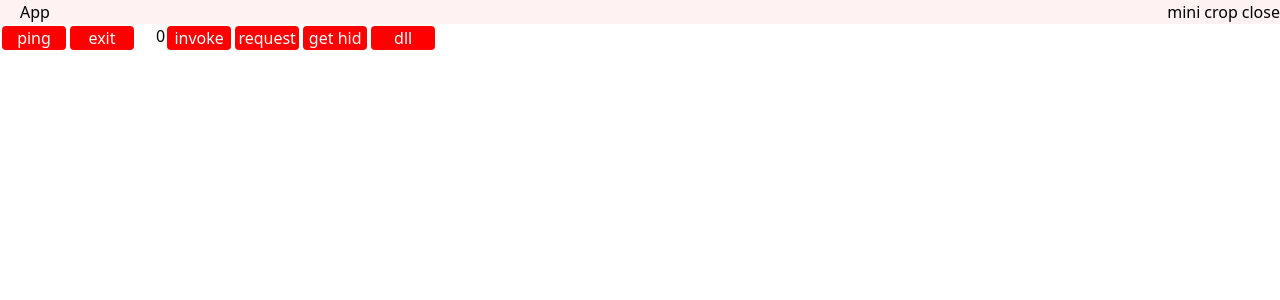
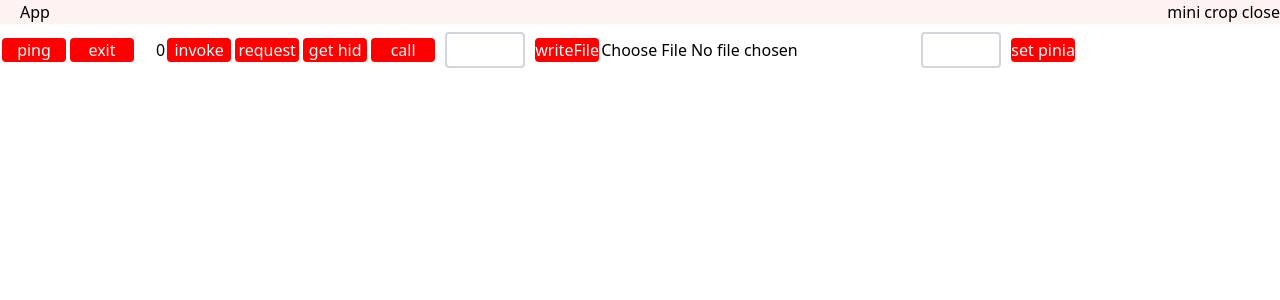
Before and after one commit to sekzerd/demo-electron-vite, a Vue app: page / in a window 1280 px wide. Shown: the top 300 px of the page. Built offline with nearby package versions, Linux system fonts and the light colour scheme.

Commit message:
add pinia

```diff
--- a/package.json
+++ b/package.json
@@ -27,6 +27,8 @@
     "@tailwindcss/vite": "^4.1.17",
     "electron-updater": "^6.3.9",
     "koffi": "^2.14.1",
+    "pinia": "^3.0.4",
+    "pinia-plugin-persistedstate": "^4.7.1",
     "tailwindcss": "^4.1.17"
   },
   "devDependencies": {
--- a/src/main/event/event_global.js
+++ b/src/main/event/event_global.js
@@ -17,7 +17,7 @@ function testKoffi(a, b, app) {
     let ret = myadd(a, b);
     return ret;
 }
-
+import fs from 'fs';
 function event_global(ipcMain, app) {
     ipcMain.handle("app:invoke_add", (event, data) => {
         console.log("invoke_add receive:", data);
@@ -30,6 +30,22 @@ function event_global(ipcMain, app) {
         const ret = testKoffi(a, b, app);
         return Promise.resolve(ret);
     });
+    ipcMain.handle("app:fs:writeFileSync", (event, path, data) => {
+        try {
+            fs.writeFileSync(path, data);
+            return Promise.resolve(null);
+        } catch (e) {
+            return Promise.resolve(e);
+        }
+    });
+    ipcMain.handle("app:fs:readFileSync", (event, path, data) => {
+        try {
+            const data = fs.readFileSync(path, 'utf8');
+            return Promise.resolve(data);
+        } catch (e) {
+            return Promise.resolve(e);
+        }
+    });
 }
 
 export { event_global };
--- a/src/renderer/src/App.vue
+++ b/src/renderer/src/App.vue
@@ -1,5 +1,6 @@
 <script setup lang="ts">
 // import Versions from './components/Versions.vue'
+import { write } from 'fs'
 import AppBar from './components/AppBar.vue'
 import { ref } from 'vue'
 
@@ -44,12 +45,49 @@ async function invokeKoffi(): Promise<void> {
   const ret = await window.electron.ipcRenderer.invoke('test-koffi', 1, 2)
   console.log('koffi test invoked, ret:', ret)
 }
+
+const data = ref('')
+
+async function writeFile(): Promise<void> {
+  console.log('invoking write file')
+  console.log('writing file with data:', data.value)
+  const ret = await window.electron.ipcRenderer.invoke('app:fs:writeFileSync', 'test.txt', data.value)
+  console.log('file write invoked, ret:', ret)
+  console.log('write file invoked, quitting app')
+}
+
+function handleFileUpload(event: Event): void {
+  const input = event.target as HTMLInputElement
+  if (input.files && input.files[0]) {
+    const file = input.files[0]
+    const reader = new FileReader()
+    reader.onload = function (e) {
+      const content = e.target?.result
+      console.log('File content:', content)
+    }
+    reader.readAsText(file)
+  }
+}
+
+import { useAppStore } from './stores/useAppStore'
+const data_pinia = ref('')
+function save_pinia_data(): void {
+  const app_store = useAppStore();
+  app_store.text = data_pinia.value;
+}
+import { onMounted } from 'vue'
+onMounted(() => {
+  const app_store = useAppStore();
+
+  console.log('mounted, fetching pinia data', app_store.text)
+  data_pinia.value = app_store.text
+})
 </script>
 
 <template>
   <div>
     <AppBar />
-    <div class="flex">
+    <div class="flex  items-center ">
       <button class="btn bg-blue-500 m-2  rounded text-white" @click="ipcHandle">
         ping
       </button>
@@ -71,7 +109,20 @@ async function invokeKoffi(): Promise<void> {
         get hid devices
       </button>
       <button class="btn bg-blue-500 m-2  rounded text-white" @click="invokeKoffi">
-        dll</button>
+        call demo_dll</button>
+
+
+      <input v-model="data" class="border-2 border-gray-300 rounded m-2 p-1 w-20" type="text" />
+      <button class="btn bg-blue-500 m-2  rounded text-white" @click="writeFile">
+        writeFile</button>
+
+      <input type="file" @change="handleFileUpload" />
+
+
+      <input v-model="data_pinia" class="border-2 border-gray-300 rounded m-2 p-1 w-20" type="text" />
+      <button class="btn bg-blue-500 m-2  rounded text-white" @click="save_pinia_data">
+        set pinia data</button>
+
     </div>
   </div>
 
--- a/src/renderer/src/main.ts
+++ b/src/renderer/src/main.ts
@@ -2,5 +2,12 @@
 import "./assets/tailwind.css"
 import { createApp } from 'vue'
 import App from './App.vue'
+import { createPinia } from 'pinia'
 
-createApp(App).mount('#app')
+const pinia = createPinia()
+
+import piniaPluginPersistedstate from 'pinia-plugin-persistedstate'
+pinia.use(piniaPluginPersistedstate);
+const app = createApp(App)
+app.use(pinia)
+app.mount('#app')
--- /dev/null
+++ b/src/renderer/src/stores/useAppStore.js
@@ -0,0 +1,14 @@
+// stores/counter.js
+import { defineStore } from 'pinia'
+
+export const useAppStore = defineStore('App', {
+    state: () => {
+        return { text: "" }
+    },
+    // could also be defined as
+    // state: () => ({ count: 0 })
+    actions: {
+
+    },
+    persist: true,
+})
```
Also changed, not shown: 1 other file (tests, documents, lock files or other folders).
